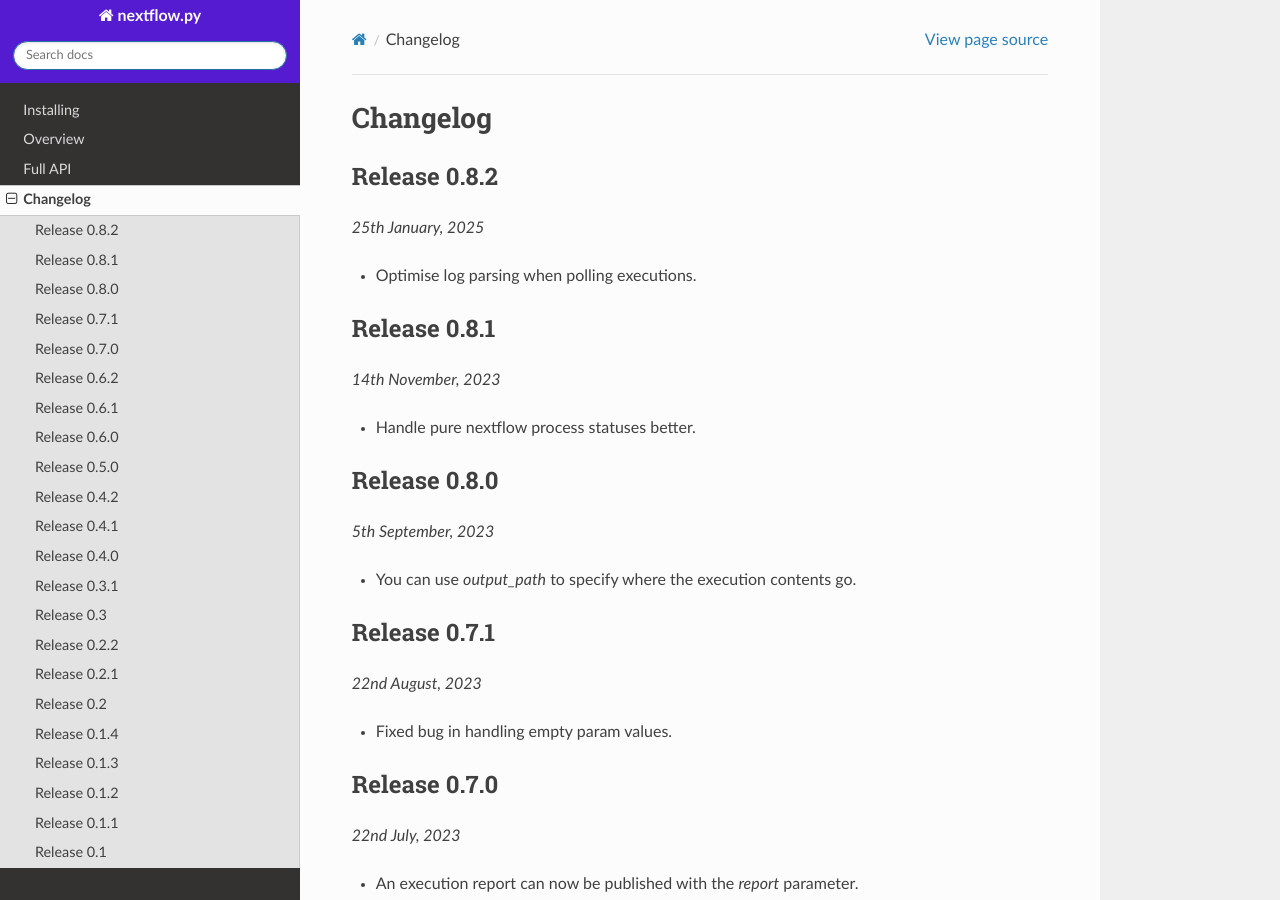
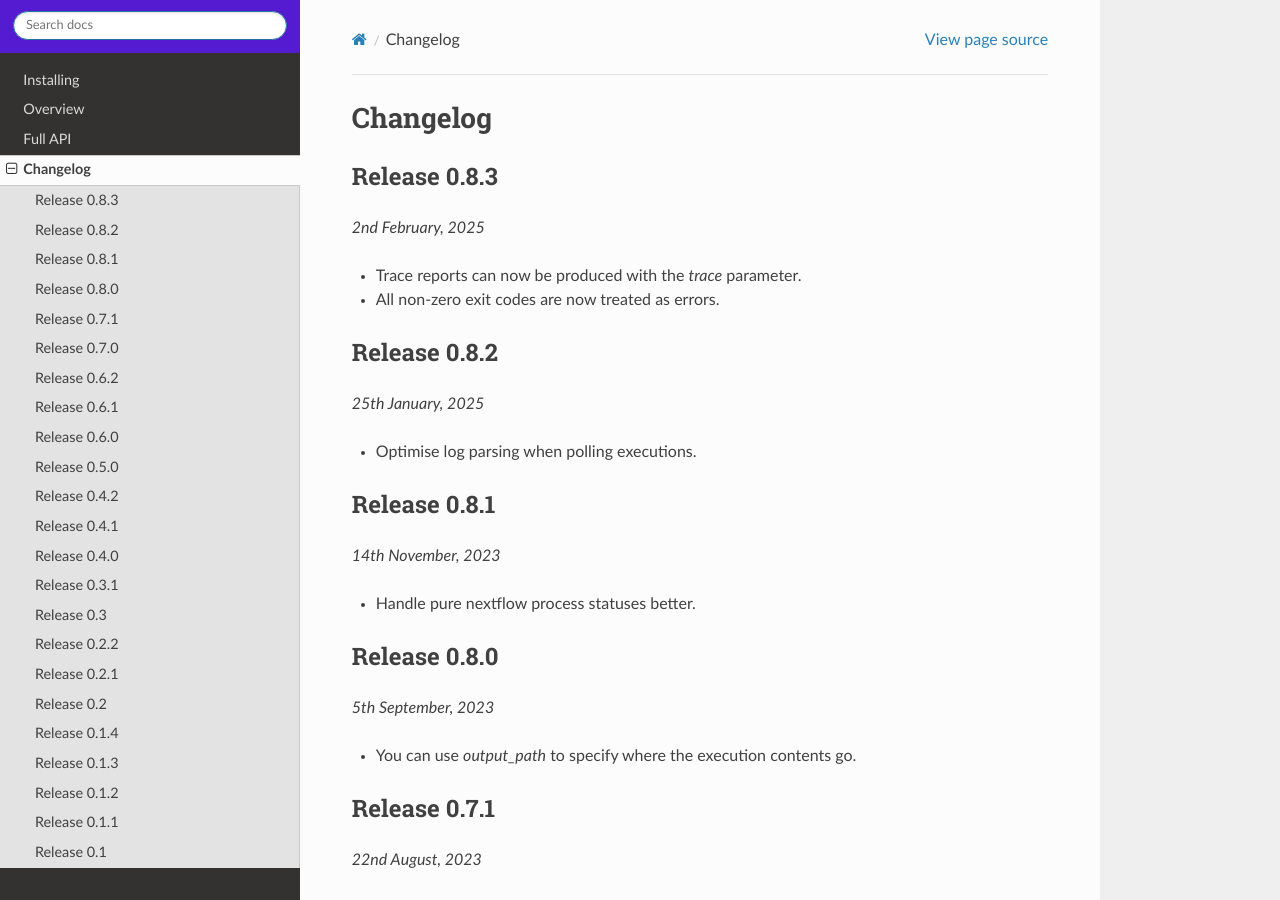
Before and after one commit to goodwright/nextflow.py, a Sphinx documentation site: the page built from docs/source/changelog.rst, in a window 1280 px wide and 900 px high. Built offline with Sphinx 7.4.7 and the Read the Docs theme 3.1.0, drawn with Linux system fonts in a browser that asks for light colours.

Commit message:
Update docs for 0.8.3

```diff
--- a/docs/source/changelog.rst
+++ b/docs/source/changelog.rst
@@ -1,5 +1,14 @@
 Changelog
 ---------
+
+Release 0.8.3
+~~~~~~~~~~~~~
+
+`2nd February, 2025`
+
+* Trace reports can now be produced with the `trace` parameter.
+* All non-zero exit codes are now treated as errors.
+
 
 Release 0.8.2
 ~~~~~~~~~~~~~
```
Also changed, not shown: README.rst (+9 -0 lines).
